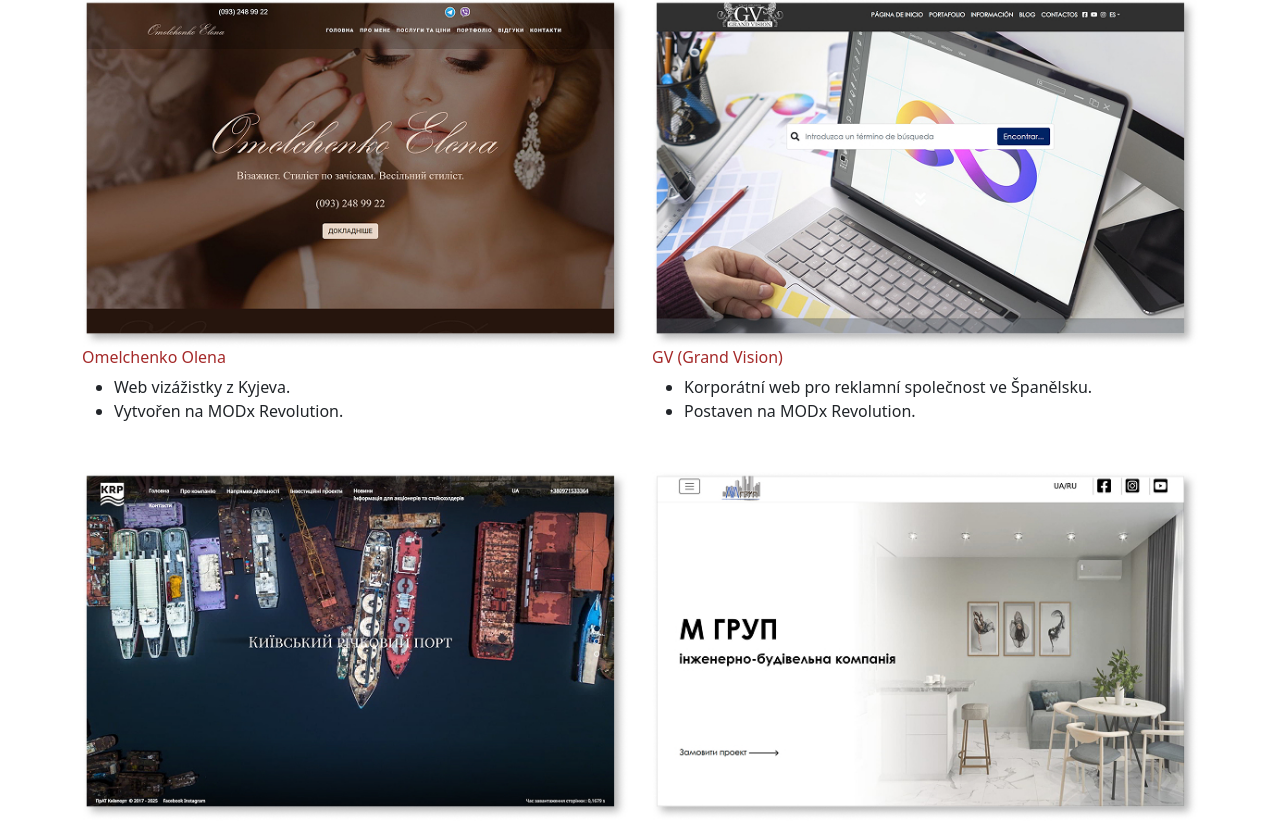
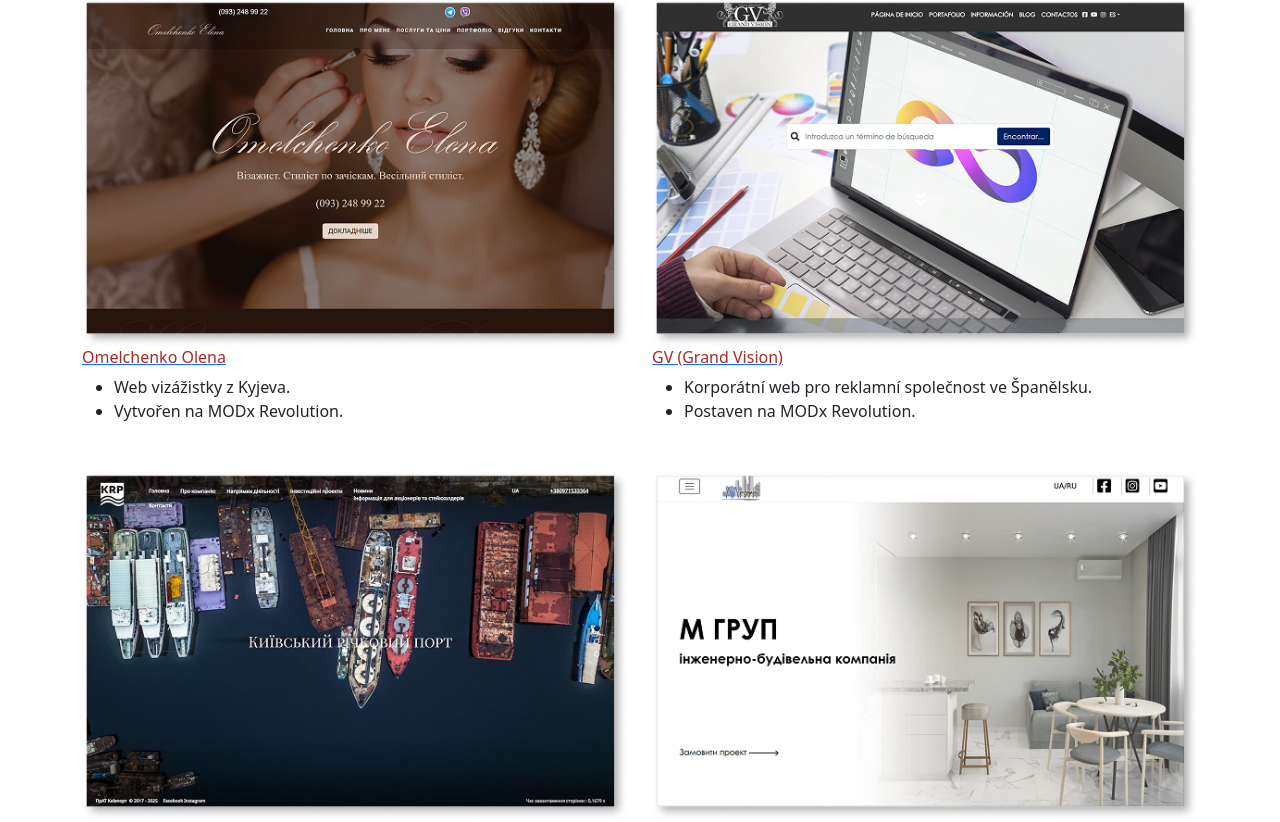
Before and after one commit to git-elena/git-elena.github.io, a React (Create React App) app: page /#/portfolio/templates in a window 1280 px wide. Shown: the part 3537-4359 px from the top of the page. Built offline with nearby package versions, Linux system fonts and the light colour scheme.

Commit message:
add Links Projects for FastTemplate

```diff
--- /dev/null
+++ b/src/components/PagePortfolio/PortfolioFastTemplate/WebsiteModX.js
@@ -0,0 +1,23 @@
+import React from 'react'
+
+const WebsiteModX = ({name, title, text_1, text_2, link, img}) => {
+  return (
+    <div className='item-fast'>
+        <a href={link}>
+            <img
+                src={img}
+                alt={name}
+                className="img-header"
+                style={{ maxWidth: '100%' }}
+            />
+            <h6>{title}</h6>
+        </a>
+        <ul>
+            <li>{text_1}</li>
+            <li>{text_2}</li>
+        </ul>
+    </div>
+  )
+}
+
+export default WebsiteModX
--- a/src/pages/portfolio/PortfolioFastTemplate.js
+++ b/src/pages/portfolio/PortfolioFastTemplate.js
@@ -16,6 +16,7 @@ import imgElena from '../../images/portfolio/templates/elena-style.jpg'
 import imgGV from '../../images/portfolio/templates/gran-vision.jpg'
 import imgKRP from '../../images/portfolio/templates/krp.jpg'
 import imgMGroup from '../../images/portfolio/templates/m-group.jpg'
+import WebsiteModX from '../../components/PagePortfolio/PortfolioFastTemplate/WebsiteModX';
 
 
 const PortfolioFastTemplate = () => {
@@ -189,68 +190,47 @@ const PortfolioFastTemplate = () => {
 
                     <div className='row'>
                         <div className='col-md-6'>
-                            <div className='item-fast'>
-                                <img
-                                    src={imgElena}
-                                    alt='Olena Project'
-                                    className="img-header"
-                                    style={{ maxWidth: '100%' }}
-                                />
-                                <h6>{t('pages.portfolio.template.section_4.case.c5.title')}</h6>
-                                <ul>
-                                    <li>{t('pages.portfolio.template.section_4.case.c5.text.p1')}</li>
-                                    <li>{t('pages.portfolio.template.section_4.case.c5.text.p2')}</li>
-                                </ul>
-                            </div>
+                            <WebsiteModX
+                                name={'Olena Project'}
+                                title={t('pages.portfolio.template.section_4.case.c5.title')}
+                                text_1={t('pages.portfolio.template.section_4.case.c5.text.p1')}
+                                text_2={t('pages.portfolio.template.section_4.case.c5.text.p2')}
+                                link={'http://elena-style.com.ua/'}
+                                img={imgElena}
+                            />
                         </div>
                         <div className='col-md-6'>
-                            <div className='item-fast'>
-                                <img
-                                    src={imgGV}
-                                    alt='Grand Vision Project'
-                                    className="img-header"
-                                    style={{ maxWidth: '100%' }}
-                                />
-                                <h6>{t('pages.portfolio.template.section_4.case.c6.title')}</h6>
-                                <ul>
-                                    <li>{t('pages.portfolio.template.section_4.case.c6.text.p1')}</li>
-                                    <li>{t('pages.portfolio.template.section_4.case.c6.text.p2')}</li>
-                                </ul>
-
-                            </div>
+                            <WebsiteModX
+                                name={'Grand Vision Project'}
+                                title={t('pages.portfolio.template.section_4.case.c6.title')}
+                                text_1={t('pages.portfolio.template.section_4.case.c6.text.p1')}
+                                text_2={t('pages.portfolio.template.section_4.case.c6.text.p2')}
+                                link={'https://gran-vision.es/'}
+                                img={imgGV}
+                            />
                         </div>
                     </div>
 
                     <div className='row'>
                         <div className='col-md-6'>
-                            <div className='item-fast'>
-                                <img
-                                    src={imgKRP}
-                                    alt='Kyiv River Port Project'
-                                    className="img-header"
-                                    style={{ maxWidth: '100%' }}
-                                />
-                                <h6>{t('pages.portfolio.template.section_4.case.c7.title')}</h6>
-                                <ul>
-                                    <li>{t('pages.portfolio.template.section_4.case.c7.text.p1')}</li>
-                                    <li>{t('pages.portfolio.template.section_4.case.c7.text.p2')}</li>
-                                </ul>
-                            </div>
+                            <WebsiteModX
+                                name={'Kyiv River Port Project'}
+                                title={t('pages.portfolio.template.section_4.case.c7.title')}
+                                text_1={t('pages.portfolio.template.section_4.case.c7.text.p1')}
+                                text_2={t('pages.portfolio.template.section_4.case.c7.text.p2')}
+                                link={'https://krp.ua/'}
+                                img={imgKRP}
+                            />
                         </div>
                         <div className='col-md-6'>
-                            <div className='item-fast'>
-                                <img
-                                    src={imgMGroup}
-                                    alt='M-Group Project'
-                                    className="img-header"
-                                    style={{ maxWidth: '100%' }}
-                                />
-                                <h6>{t('pages.portfolio.template.section_4.case.c8.title')}</h6>
-                                <ul>
-                                    <li>{t('pages.portfolio.template.section_4.case.c8.text.p1')}</li>
-                                    <li>{t('pages.portfolio.template.section_4.case.c8.text.p2')}</li>
-                                </ul>
-                            </div>
+                            <WebsiteModX
+                                name={'M-Group Project'}
+                                title={t('pages.portfolio.template.section_4.case.c8.title')}
+                                text_1={t('pages.portfolio.template.section_4.case.c8.text.p1')}
+                                text_2={t('pages.portfolio.template.section_4.case.c8.text.p2')}
+                                link={'https://m-group.org.ua/'}
+                                img={imgMGroup}
+                            />
                         </div>
                     </div>
 
```
